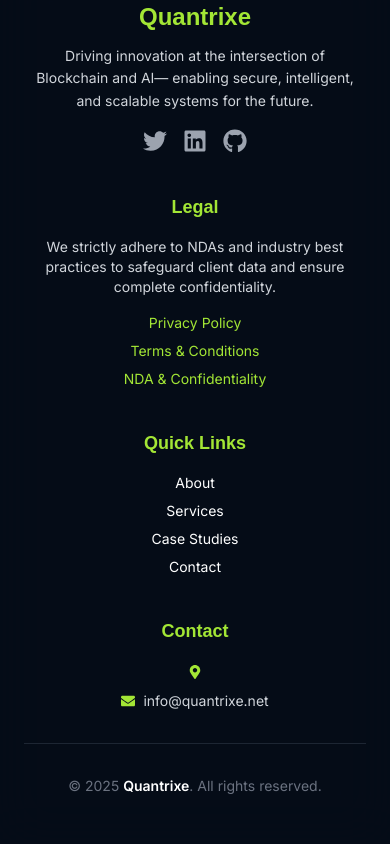
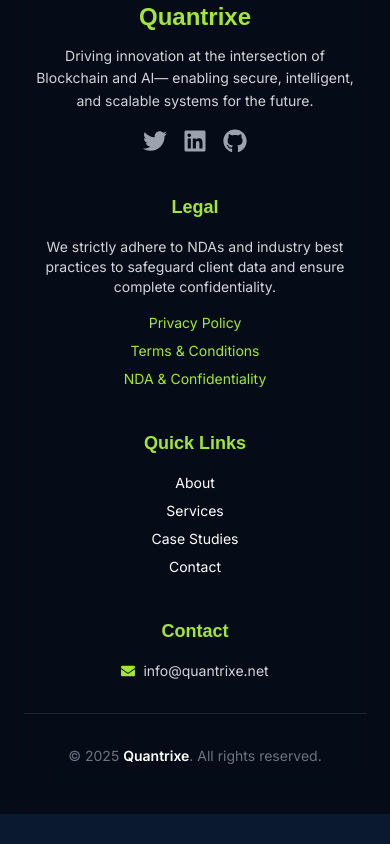
Before and after one commit to mrokonuzzaman040/quantrixe-web-app, a Next.js app: page / in a window 390 px wide. Shown: the part 9506-10350 px from the top of the page. After the commit the page ends 10320 px from the top, so only its background shows below. Built offline with nearby package versions, Linux system fonts and the light colour scheme.

Commit message:
Update footer

```diff
--- a/components/Footer.tsx
+++ b/components/Footer.tsx
@@ -4,7 +4,6 @@ import {
   FaLinkedin,
   FaGithub,
   FaEnvelope,
-  FaMapMarkerAlt,
 } from "react-icons/fa";
 
 const Footer = () => {
@@ -112,9 +111,9 @@ const Footer = () => {
             <h4 className="text-lg font-semibold mb-4 text-lime-400">
               Contact
             </h4>
-            <p className="flex justify-center lg:justify-start items-start gap-2 text-sm text-gray-300 mb-3">
+            {/* <p className="flex justify-center lg:justify-start items-start gap-2 text-sm text-gray-300 mb-3">
               <FaMapMarkerAlt className="text-lime-400 mt-1" />
-            </p>
+            </p> */}
             <p className="flex justify-center lg:justify-start items-center gap-2 text-sm text-gray-300">
               <FaEnvelope className="text-lime-400" />
               <a
```
